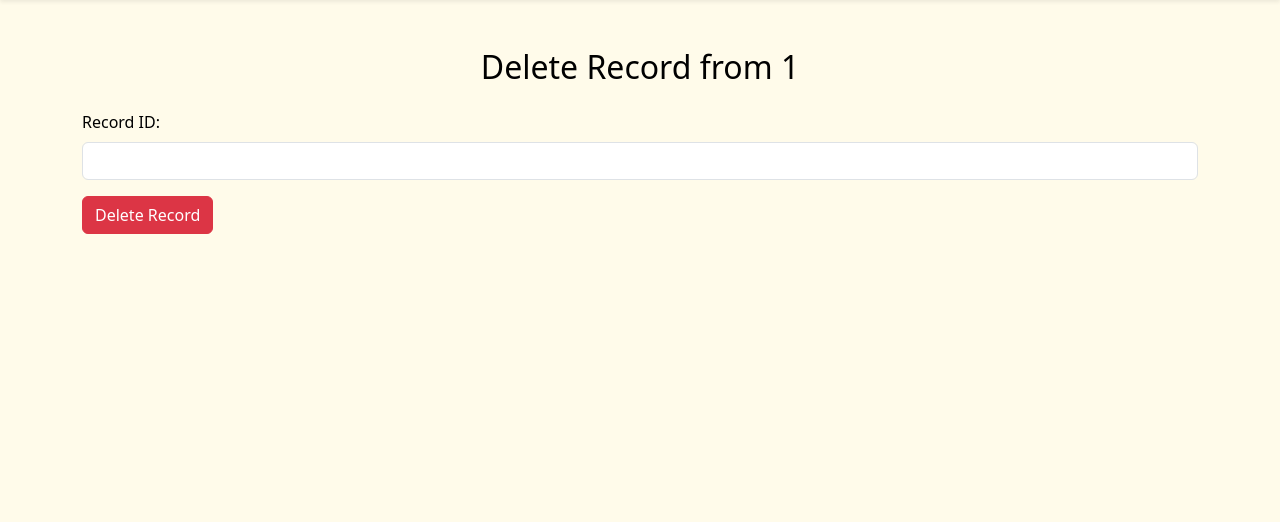
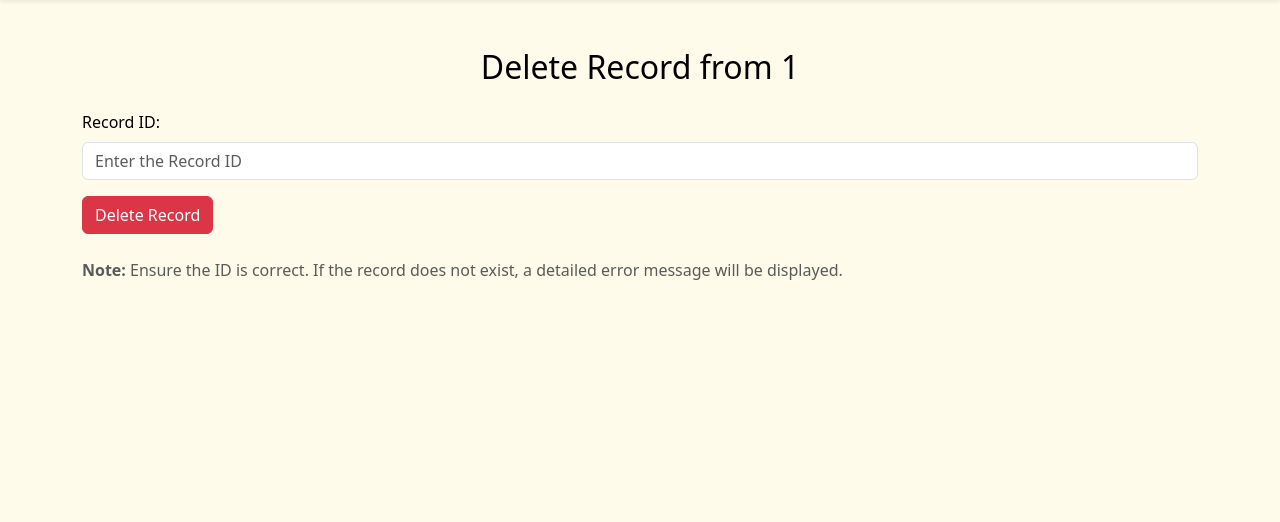
Before and after one commit to asarath12/Dbo_project_deliverable_5, a Flask app: page /delete/1 in a window 1280 px wide. Shown: the part 56-578 px from the top of the page. Run offline with Flask 3, Linux system fonts and the light colour scheme.

Commit message:
Add some modifications

```diff
--- a/app.py
+++ b/app.py
@@ -90,8 +90,6 @@ def read_records(table):
         # Fetch records and columns from the specified table
         records = db.read_record(table)
         columns = db.get_columns(table)
-        print("Records:", records)  # Debugging line
-        print("Columns:", columns)  # Debugging line
         return render_template('view_records.html', records=records, columns=columns, table=table)
     except Exception as e:
         flash(f"Error reading records from {table}: {str(e)}", "danger")
@@ -121,31 +119,34 @@ def update_record(table):
         flash(f"An error occurred while updating record: {str(e)}", "danger")
         return redirect(url_for('update_record', table=table))
 
-
-### 4. Delete Record Route
+#     return render_template('delete_record.html', table=table)
 # @app.route('/delete/<table>', methods=['GET', 'POST'])
 # def delete_record(table):
 #     if request.method == 'POST':
 #         record_id = request.form['record_id']
 #         try:
-#             # Call the delete_record method from DatabaseManager
+#             # Call the delete_record method from your DatabaseManager
 #             db.delete_record(table, record_id)
-#             flash(f"Record deleted successfully from {table}.", "success")
+#             flash(f"Record with ID {record_id} successfully deleted from '{table}'.", "success")
 #         except Exception as e:
-#             flash(f"Error deleting record: {str(e)}", "danger")
-#         return redirect(url_for('index'))
-
+#             flash(f"Failed to delete record with ID {record_id} from '{table}': {str(e)}", "danger")
+#         return redirect(url_for('delete_record', table=table))
 #     return render_template('delete_record.html', table=table)
 @app.route('/delete/<table>', methods=['GET', 'POST'])
 def delete_record(table):
     if request.method == 'POST':
         record_id = request.form['record_id']
         try:
-            # Call the delete_record method from your DatabaseManager
-            db.delete_record(table, record_id)
-            flash(f"Record with ID {record_id} successfully deleted from '{table}'.", "success")
+            # Check if the record exists before attempting deletion
+            record_exists = db.check_record_exists(table, record_id)
+            if not record_exists:
+                flash(f"Record with ID {record_id} does not exist in '{table}'.", "warning")
+            else:
+                # Call the delete_record method from your DatabaseManager
+                db.delete_record(table, record_id)
+                flash(f"Record with ID {record_id} successfully deleted from '{table}'.", "success")
         except Exception as e:
-            flash(f"Failed to delete record with ID {record_id} from '{table}': {str(e)}", "danger")
+            flash(f"An error occurred while deleting record with ID {record_id} from '{table}': {str(e)}", "danger")
         return redirect(url_for('delete_record', table=table))
     return render_template('delete_record.html', table=table)
 
--- a/run.py
+++ b/run.py
@@ -1,4 +1,4 @@
-from app import app  # Ensure 'app' is your Flask instance name in app.py
+from app import app
 
 if __name__ == "__main__":
     app.run(debug=True, port=8000)
--- a/templates/delete_record.html
+++ b/templates/delete_record.html
@@ -22,9 +22,16 @@
         <form method="post" action="{{ url_for('delete_record', table=table) }}">
             <div class="mb-3">
                 <label for="record_id" class="form-label">Record ID:</label>
-                <input type="text" class="form-control" id="record_id" name="record_id" required>
+                <input type="text" class="form-control" id="record_id" name="record_id" placeholder="Enter the Record ID" required>
             </div>
             <button type="submit" class="btn btn-danger">Delete Record</button>
         </form>
+
+        <!-- Helper Message -->
+        <div class="mt-4">
+            <p class="text-muted">
+                <strong>Note:</strong> Ensure the ID is correct. If the record does not exist, a detailed error message will be displayed.
+            </p>
+        </div>
     </div>
 {% endblock %}
```
Also changed, not shown: crud_flask.py (+16 -0 lines).
